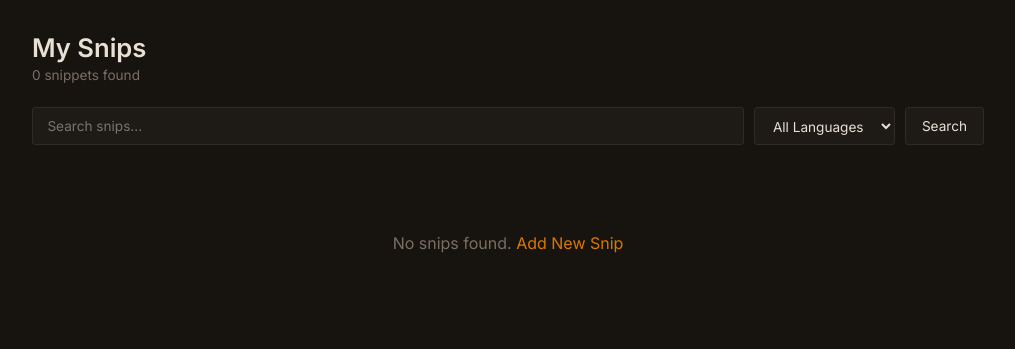
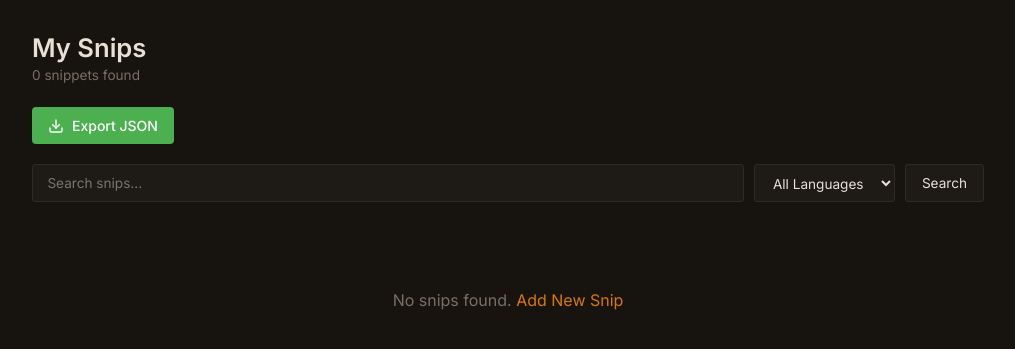
Before and after one commit to byteofhoney/StashSnip, a Flask app: page / in a window 1280 px wide. Shown: the part 63-412 px from the top of the page, without its empty margins (132-1147 px from the left). Run offline with Flask 3, Linux system fonts and the light colour scheme; data that the repository does not hold is empty; some libraries are stand-ins or nearby versions.

Commit message:
Add export section for downloading snippets as JSON
Added export section with JSON download functionality.

```diff
--- a/app/templates/index.html
+++ b/app/templates/index.html
@@ -4,6 +4,17 @@
 <div class="page-header">
     <h1>My Snips</h1>
     <p>{{ total_snippets }} snippet{{ 's' if total_snippets != 1 else '' }} found</p>
+</div>
+
+<div class="export-section">
+    <a href="/export" class="export-btn" title="Download all snippets as JSON">
+        <svg xmlns="http://www.w3.org/2000/svg" width="16" height="16" viewBox="0 0 24 24" fill="none" stroke="currentColor" stroke-width="2" stroke-linecap="round" stroke-linejoin="round">
+            <path d="M21 15v4a2 2 0 0 1-2 2H5a2 2 0 0 1-2-2v-4"/>
+            <polyline points="7 10 12 15 17 10"/>
+            <line x1="12" y1="15" x2="12" y2="3"/>
+        </svg>
+        Export JSON
+    </a>
 </div>
 
 <div class="search-bar">
```
